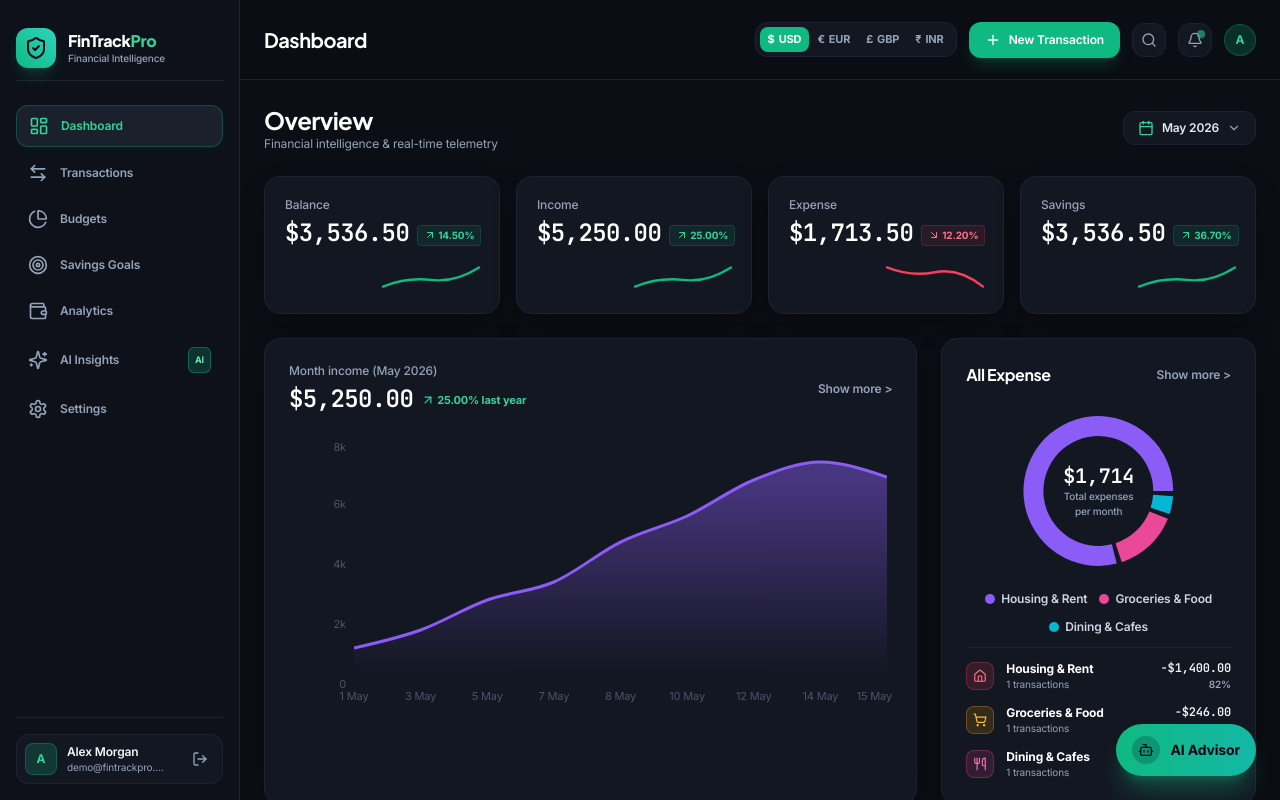
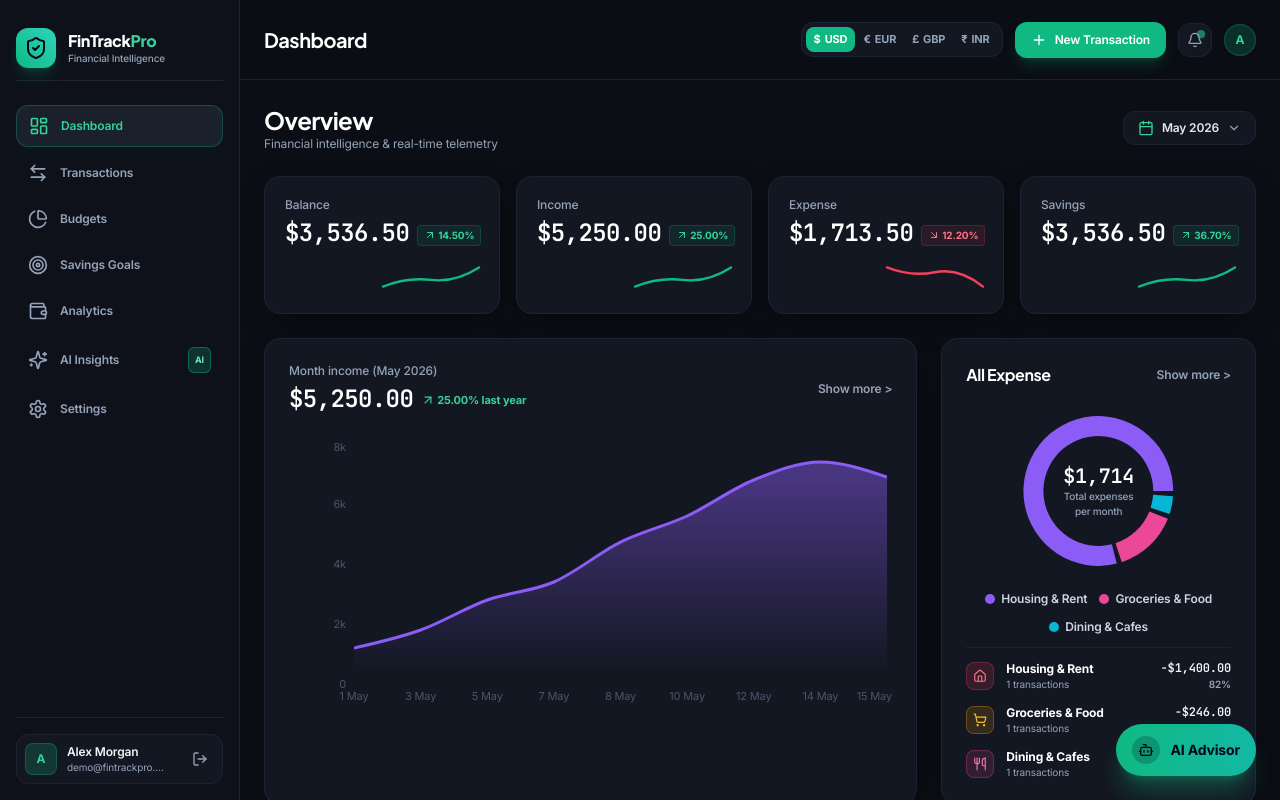
Before and after one commit to FinCodeLabs/Fintrack-Pro, a React (Vite) app in the folder fintrack-pro/frontend/: page / in a window 1280 px wide. Both pictures are taken after a click on the button "Instant Demo Access (1-Click)". Shown: the top 800 px of the page. Built offline with nearby package versions, Linux system fonts and the light colour scheme.

Commit message:
fix: remove standalone search icon button from Topbar header

```diff
--- a/fintrack-pro/frontend/src/components/layout/Topbar.tsx
+++ b/fintrack-pro/frontend/src/components/layout/Topbar.tsx
@@ -1,5 +1,5 @@
 import React, { useState, useEffect, useRef } from 'react';
-import { Bell, Plus, CheckCheck, Trash2, X, AlertTriangle, CheckCircle2, BellOff, Menu, ShieldCheck, Search, User } from 'lucide-react';
+import { Bell, Plus, CheckCheck, Trash2, X, AlertTriangle, CheckCircle2, BellOff, Menu, ShieldCheck, User } from 'lucide-react';
 import { Button } from '../ui/button';
 import { useAuthStore } from '../../store/authStore';
 
@@ -152,15 +152,6 @@ export const Topbar: React.FC<TopbarProps> = ({ title, currentTab, setTab, onQui
           <span className="sm:hidden">Add</span>
         </Button>
 
-        {/* Search Icon button */}
-        <button
-          onClick={() => setTab('transactions')}
-          className="p-2 text-slate-400 hover:text-white bg-[#131722] hover:bg-[#181c2b] rounded-xl border border-[#1e2333] transition-colors"
-          title="Search transactions"
-        >
-          <Search className="w-4 h-4" />
-        </button>
-
         {/* Notifications Button */}
         <div className="relative" ref={dropdownRef}>
           <button
```
Also changed, not shown: 3 other files (tests, documents, lock files or other folders).
